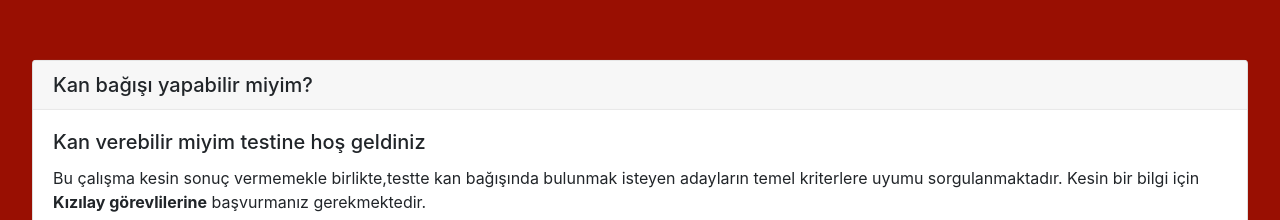
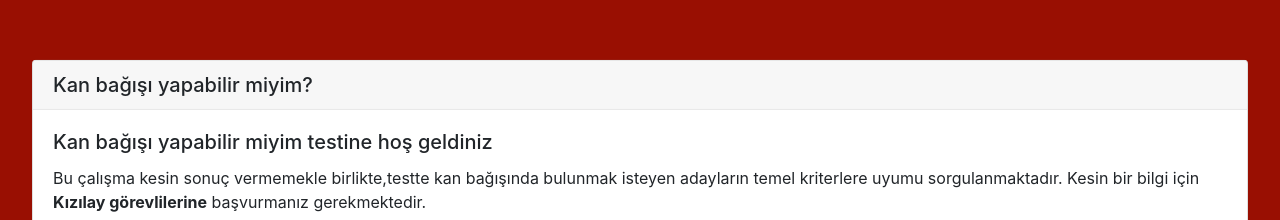
Before and after one commit to IsmailKonak/KanBagisiYapabilirmiyim, a plain HTML site: page index.html in a window 1280 px wide. Shown: the part 105-325 px from the top of the page. Drawn offline with nearby package versions, Linux system fonts and the light colour scheme.

Commit message:
Update index.html

```diff
--- a/index.html
+++ b/index.html
@@ -21,7 +21,7 @@
     <div class="card question_card">
         <h5 class="card-header">Kan bağışı yapabilir miyim? </h5>
         <div class="card-body">
-          <h5 id="soru_baslik" class="card-title">Kan verebilir miyim testine hoş geldiniz</h5>
+          <h5 id="soru_baslik" class="card-title">Kan bağışı yapabilir miyim testine hoş geldiniz</h5>
           <p id="soru_aciklama" class="card-text">Bu çalışma kesin sonuç vermemekle birlikte,testte kan bağışında bulunmak isteyen adayların temel kriterlere uyumu sorgulanmaktadır. Kesin bir bilgi için <b>Kızılay görevlilerine</b> başvurmanız gerekmektedir.</p>
           <p id="soru_aciklama2" class = "card-text"> Not: Sorular kapalı uçlu olup "Evet" "Hayır" şeklinde yanıtlanacaktır.</p>
           <button id="evet_but" onclick="nextquestion(true)" class="btn btn_kan">Başla</button>
```
